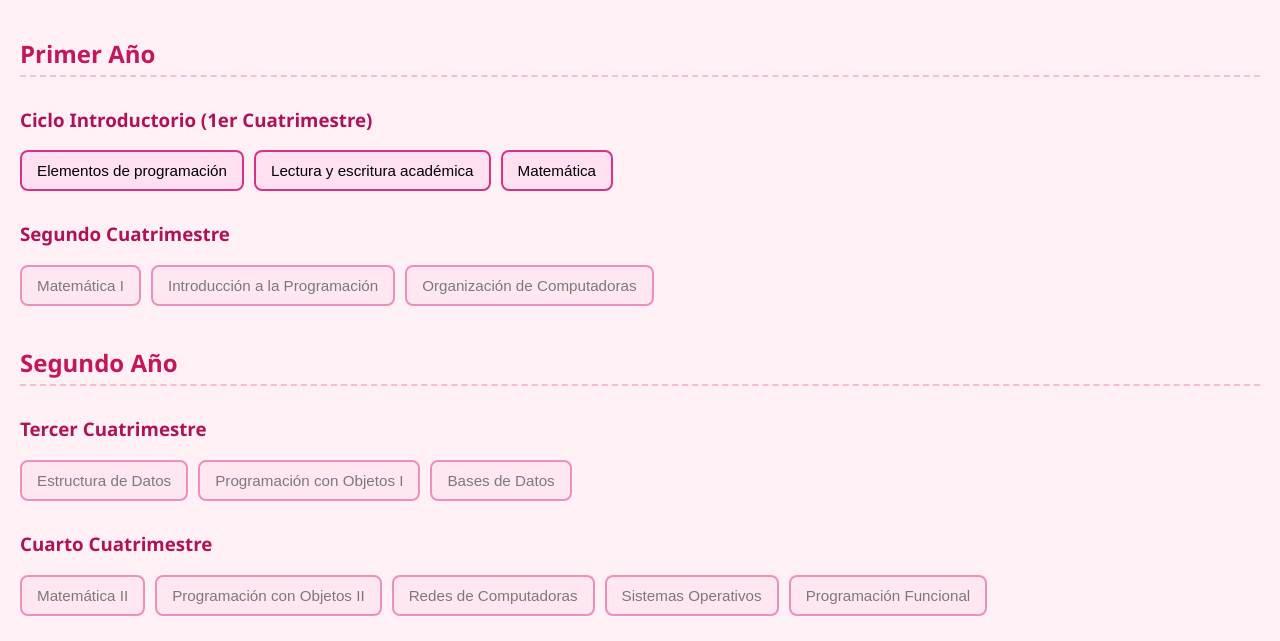
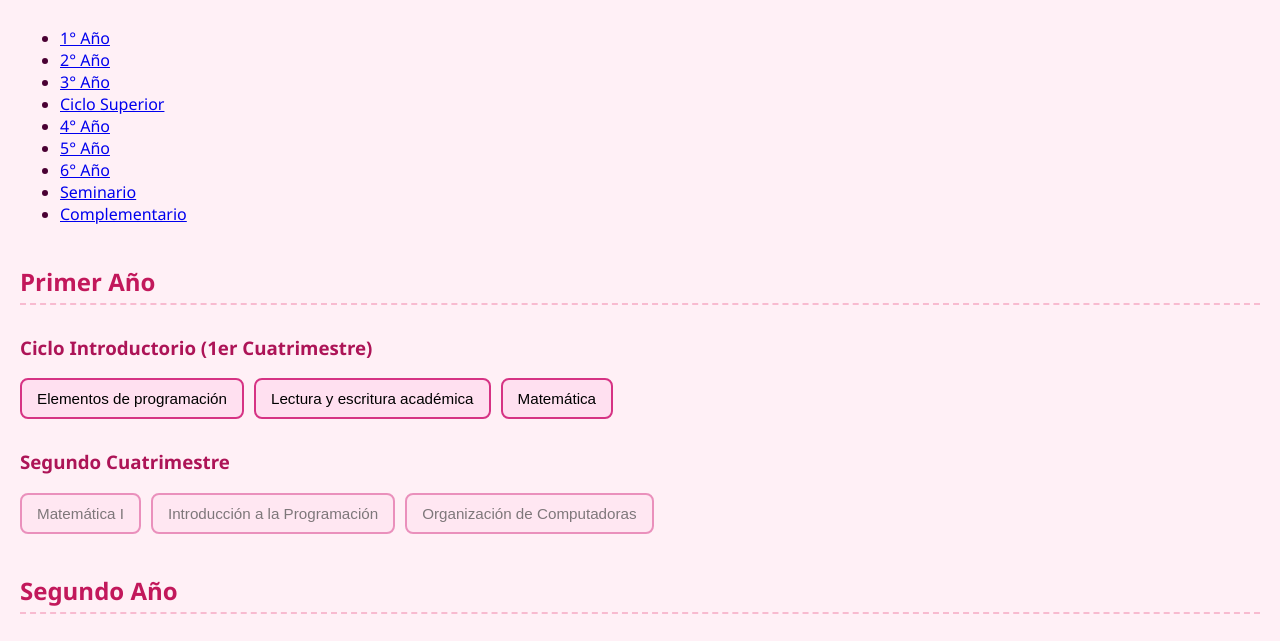
Before and after one commit to AgustinaRojo/malla-interactiva, a plain HTML site: page index.html in a window 1280 px wide. Shown: the part 101-742 px from the top of the page. Drawn offline with Linux system fonts and the light colour scheme.

Commit message:
Update index.html

```diff
--- a/index.html
+++ b/index.html
@@ -10,6 +10,19 @@
   <header>
     <h1>Malla Curricular Interactiva 🌸</h1>
   </header>
+<nav class="barra-navegacion">
+  <ul>
+    <li><a href="#primer-año">1° Año</a></li>
+    <li><a href="#segundo-año">2° Año</a></li>
+    <li><a href="#tercer-año">3° Año</a></li>
+    <li><a href="#ciclo-superior">Ciclo Superior</a></li>
+    <li><a href="#cuarto-año">4° Año</a></li>
+    <li><a href="#quinto-año">5° Año</a></li>
+    <li><a href="#sexto-año">6° Año</a></li>
+    <li><a href="#seminario-final">Seminario</a></li>
+    <li><a href="#nucleo-complementario">Complementario</a></li>
+  </ul>
+</nav>
 
   <main>
     <!-- PRIMER AÑO -->
```
